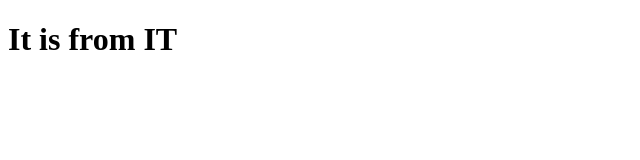
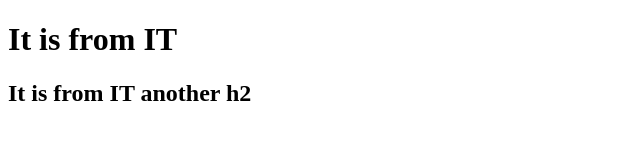
Before and after one commit to haqnawaz99/20221024IT, a plain HTML site: page index.html in a window 1280 px wide. Shown: the whole page, without its empty margins (0-640 px from the left). Drawn offline with Linux system fonts and the light colour scheme.

Commit message:
h2 added

```diff
--- a/index.html
+++ b/index.html
@@ -8,5 +8,6 @@
   </head>
   <body>
     <h1>It is from IT</h1>
+    <h2>It is from IT another h2</h2>
   </body>
 </html>
```
